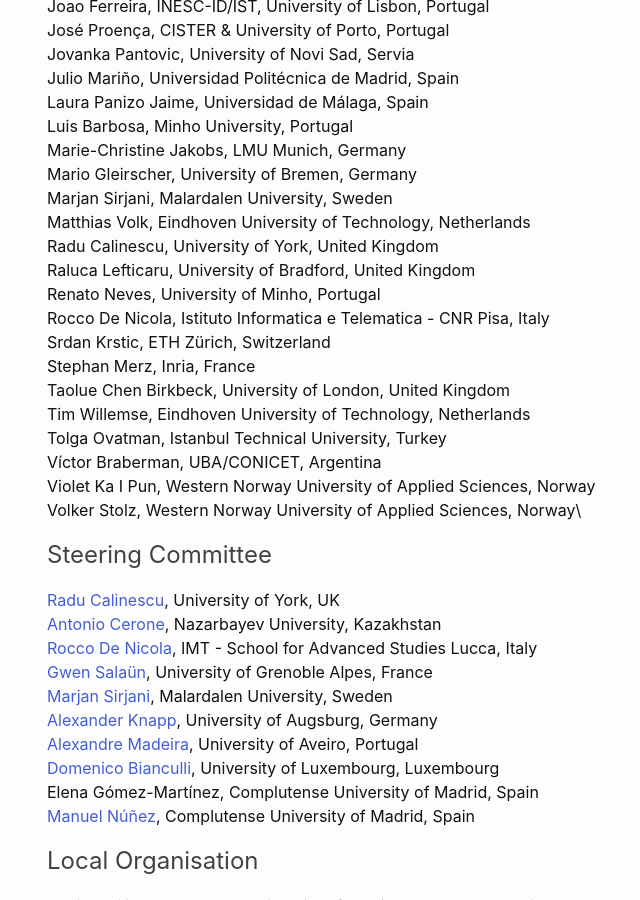
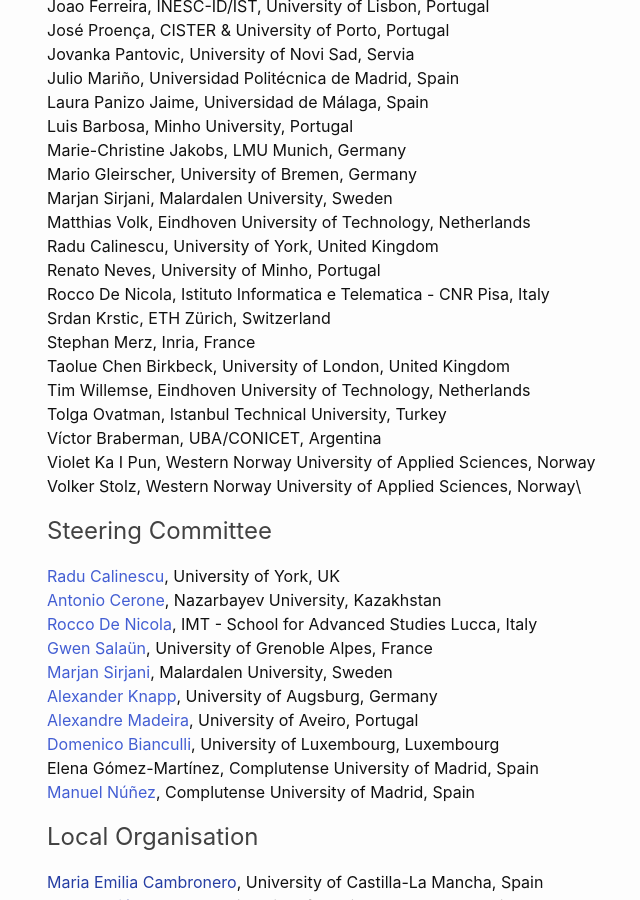
Before and after one commit to sefm-conference/2025, a Jekyll site: the page built from _pages/committees.md, in a window 1280 px wide and 900 px high, scrolled down 1599 px. Shown: the whole window, without its empty margins (23-663 px from the left). Built offline with Jekyll 4.4.1, drawn with Linux system fonts in a browser that asks for light colours.

Commit message:
Update committees.md

```diff
--- a/_pages/committees.md
+++ b/_pages/committees.md
@@ -46,7 +46,6 @@ Mario	Gleirscher,	University of Bremen, Germany\
 Marjan	Sirjani,	Malardalen University, Sweden\
 Matthias	Volk,	Eindhoven University of Technology, Netherlands\
 Radu	Calinescu,	University of York, United Kingdom\
-Raluca	Lefticaru,	University of Bradford, United Kingdom\
 Renato 	Neves,	University of Minho, Portugal\
 Rocco	De Nicola,	Istituto Informatica e Telematica - CNR Pisa, Italy\
 Srdan	Krstic,	ETH Zürich, Switzerland\
```
